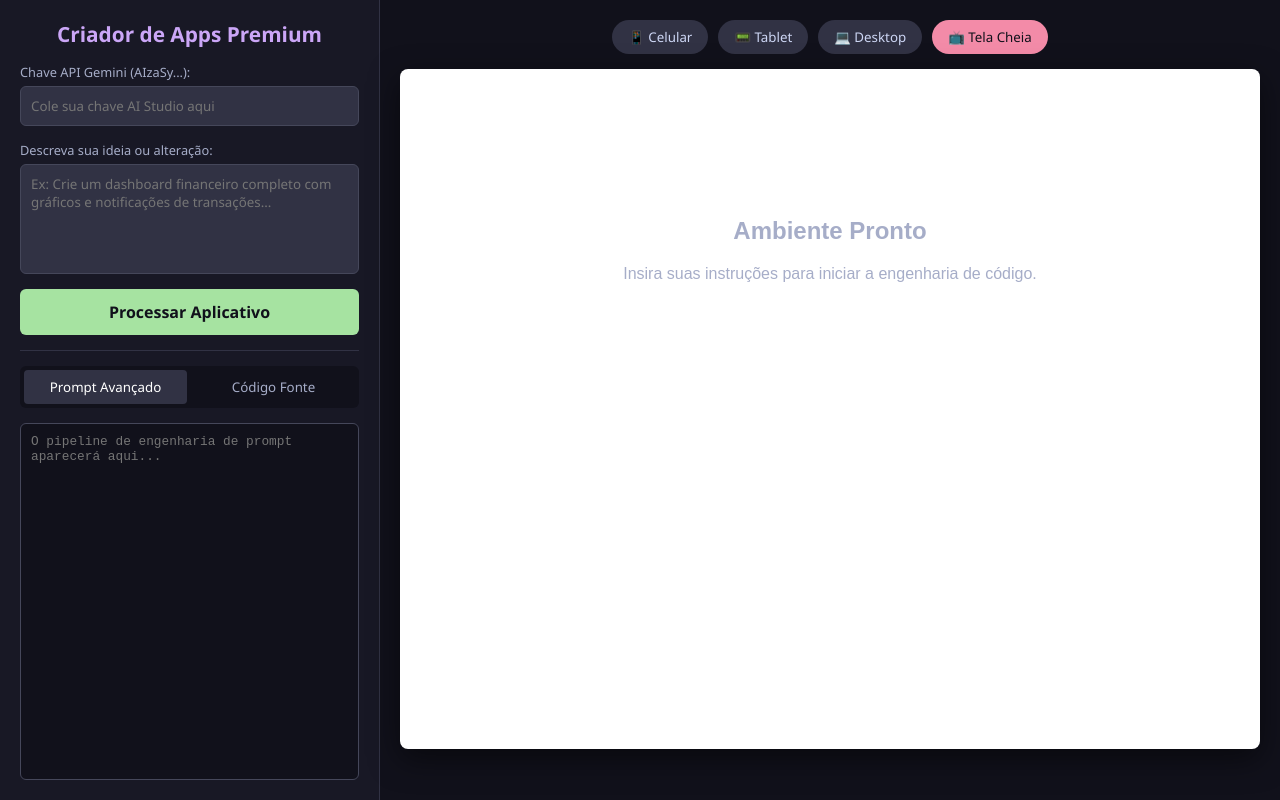
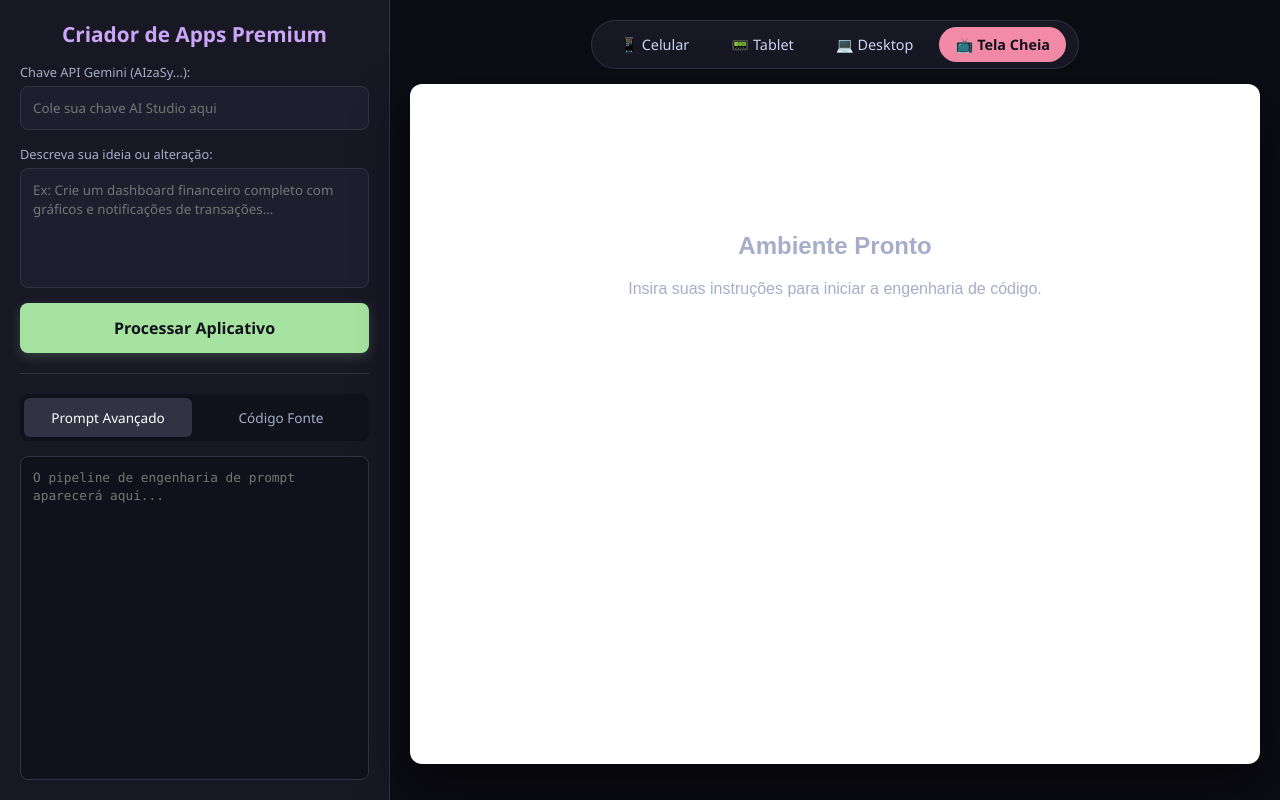
Before and after one commit to joabeplay1/paizao-gostoso-andressa-adora, a plain HTML site: page index.html in a window 1280 px wide. Drawn offline with Linux system fonts and the light colour scheme; a script that the page names is missing.

Commit message:
style.css
Updated various styles for better UI consistency and responsiveness.

```diff
--- a/style.css
+++ b/style.css
@@ -2,12 +2,12 @@
     box-sizing: border-box;
     margin: 0;
     padding: 0;
-    font-family: 'Segoe UI', Arial, sans-serif;
+    font-family: 'Segoe UI', system-ui, -apple-system, sans-serif;
 }
 
 body, html {
     height: 100%;
-    background-color: #1e1e2e;
+    background-color: #11111b;
     color: #cdd6f4;
     overflow: hidden;
 }
@@ -20,8 +20,8 @@ body, html {
 
 /* Painel Lateral */
 .sidebar {
-    width: 380px;
-    min-width: 380px;
+    width: 390px;
+    min-width: 390px;
     background-color: #181825;
     padding: 20px;
     display: flex;
@@ -34,6 +34,7 @@ body, html {
     font-size: 1.3rem;
     color: #cba6f7;
     text-align: center;
+    font-weight: 600;
 }
 
 .api-key-container, .input-container {
@@ -45,21 +46,24 @@ body, html {
 label {
     font-size: 0.8rem;
     color: #a6adc8;
+    font-weight: 500;
 }
 
 input[type="password"], textarea {
     width: 100%;
-    background-color: #313244;
+    background-color: #1e1e2e;
     color: #fff;
-    border: 1px solid #45475a;
-    border-radius: 6px;
-    padding: 10px;
+    border: 1px solid #313244;
+    border-radius: 8px;
+    padding: 12px;
     outline: none;
+    transition: border-color 0.2s;
 }
 
 textarea {
-    height: 110px;
+    height: 120px;
     resize: none;
+    line-height: 1.4;
 }
 
 input:focus, textarea:focus {
@@ -70,20 +74,27 @@ input:focus, textarea:focus {
     background-color: #a6e3a1;
     color: #11111b;
     border: none;
-    padding: 12px;
-    border-radius: 6px;
+    padding: 14px;
+    border-radius: 8px;
     cursor: pointer;
     font-weight: bold;
     font-size: 1rem;
+    box-shadow: 0 4px 12px rgba(166, 227, 161, 0.2);
+    transition: transform 0.1s, background-color 0.2s;
 }
 
 #btn-generate:hover {
     background-color: #94e2d5;
 }
 
+#btn-generate:active {
+    transform: scale(0.98);
+}
+
 .divider {
     border: 0;
     border-top: 1px solid #313244;
+    margin: 5px 0;
 }
 
 /* Abas */
@@ -92,7 +103,7 @@ input:focus, textarea:focus {
     gap: 5px;
     background-color: #11111b;
     padding: 4px;
-    border-radius: 6px;
+    border-radius: 8px;
 }
 
 .nav-btn {
@@ -100,9 +111,12 @@ input:focus, textarea:focus {
     background: transparent;
     color: #a6adc8;
     border: none;
-    padding: 8px;
+    padding: 10px;
     cursor: pointer;
-    border-radius: 4px;
+    border-radius: 6px;
+    font-size: 0.85rem;
+    font-weight: 500;
+    transition: all 0.2s;
 }
 
 .nav-btn.active {
@@ -117,9 +131,10 @@ input:focus, textarea:focus {
 
 .tab-content textarea {
     height: 100%;
-    font-family: monospace;
+    font-family: 'Fira Code', Monaco, monospace;
     font-size: 0.8rem;
     background-color: #11111b;
+    color: #a6e3a1;
 }
 
 /* Área de Preview */
@@ -128,7 +143,7 @@ input:focus, textarea:focus {
     display: flex;
     flex-direction: column;
     align-items: center;
-    background-color: #11111b;
+    background-color: #0c0c14;
     padding: 20px;
 }
 
@@ -136,31 +151,43 @@ input:focus, textarea:focus {
     display: flex;
     gap: 10px;
     margin-bottom: 15px;
+    background-color: #181825;
+    padding: 6px 12px;
+    border-radius: 30px;
+    border: 1px solid #313244;
 }
 
 .device-btn {
-    background-color: #313244;
+    background-color: transparent;
     color: #cdd6f4;
     border: none;
     padding: 8px 16px;
     border-radius: 20px;
     cursor: pointer;
+    font-size: 0.9rem;
+    font-weight: 500;
+    transition: background-color 0.2s;
 }
 
 .device-btn:hover {
-    background-color: #45475a;
+    background-color: #313244;
 }
 
 .btn-fullscreen {
     background-color: #f38ba8;
     color: #11111b;
+    font-weight: 600;
+}
+
+.btn-fullscreen:hover {
+    background-color: #eba0ac;
 }
 
 /* Tamanhos de Tela */
 #device-simulator {
     background-color: #fff;
-    box-shadow: 0 10px 30px rgba(0,0,0,0.5);
-    transition: all 0.3s ease;
+    box-shadow: 0 20px 50px rgba(0,0,0,0.6);
+    transition: all 0.3s cubic-bezier(0.16, 1, 0.3, 1);
     overflow: hidden;
 }
 
@@ -170,12 +197,12 @@ input:focus, textarea:focus {
     border: none;
 }
 
-.device-mobile { width: 375px; height: 640px; border: 12px solid #313244; border-radius: 24px; }
-.device-tablet { width: 768px; height: 850px; border: 14px solid #313244; border-radius: 16px; }
-.device-desktop { width: 100%; height: calc(100vh - 120px); border-radius: 8px; }
+.device-mobile { width: 375px; height: 667px; border: 12px solid #313244; border-radius: 32px; }
+.device-tablet { width: 768px; height: 1024px; border: 14px solid #313244; border-radius: 24px; }
+.device-desktop { width: 100%; height: calc(100vh - 120px); border-radius: 12px; }
 .device-fullscreen { position: fixed; top: 0; left: 0; width: 100vw !important; height: 100vh !important; z-index: 99999; border-radius: 0; border: none; }
 
 .close-fs-btn {
     position: fixed; top: 20px; right: 20px; z-index: 100000;
-    background: #f38ba8; color: #11111b; border: none; padding: 10px; border-radius: 5px; cursor: pointer; font-weight: bold;
+    background: #f38ba8; color: #11111b; border: none; padding: 12px 20px; border-radius: 8px; cursor: pointer; font-weight: bold; box-shadow: 0 4px 15px rgba(0,0,0,0.4);
 }
```
